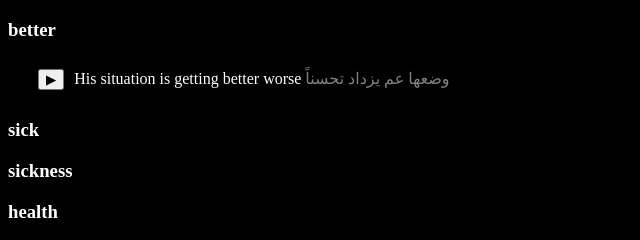
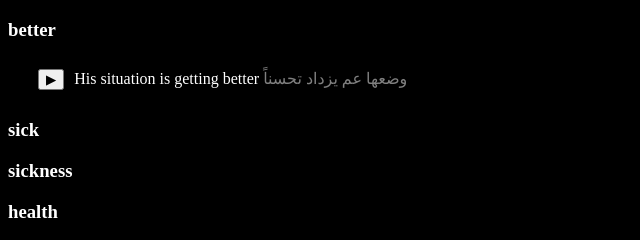
Before and after one commit to truthpapers/language_htmls, a plain HTML site: page health_problems.html in a window 1280 px wide. Shown: the part 350-590 px from the top of the page, 0-640 px from the left. Drawn offline with Linux system fonts and the light colour scheme.

Commit message:
fix to new lesson

```diff
--- a/health_problems.html
+++ b/health_problems.html
@@ -108,7 +108,7 @@
             <div class="sentence indent1"><button class="pronounce-sentence-btn">▶</button><p class="pronouncable-sentence"><span>His </span> <span>situation </span> <span>is </span> <span>getting </span> <span>worse </span> </p> <span class="translation">وضعها عم يزداد سوءاً</div>
 
             <h3><span>better</span></h3>
-            <div class="sentence indent1"><button class="pronounce-sentence-btn">▶</button><p class="pronouncable-sentence"><span>His </span> <span>situation </span> <span>is </span> <span>getting</span> <span>better </span> <span>worse </span> </p> <span class="translation">وضعها عم يزداد  تحسناً</div>
+            <div class="sentence indent1"><button class="pronounce-sentence-btn">▶</button><p class="pronouncable-sentence"><span>His </span> <span>situation </span> <span>is </span> <span>getting</span> <span>better </span> </p> <span class="translation">وضعها عم يزداد  تحسناً</div>
 
             <h3><span>sick</span></h3>
             <h3><span>sickness</span></h3>
```
